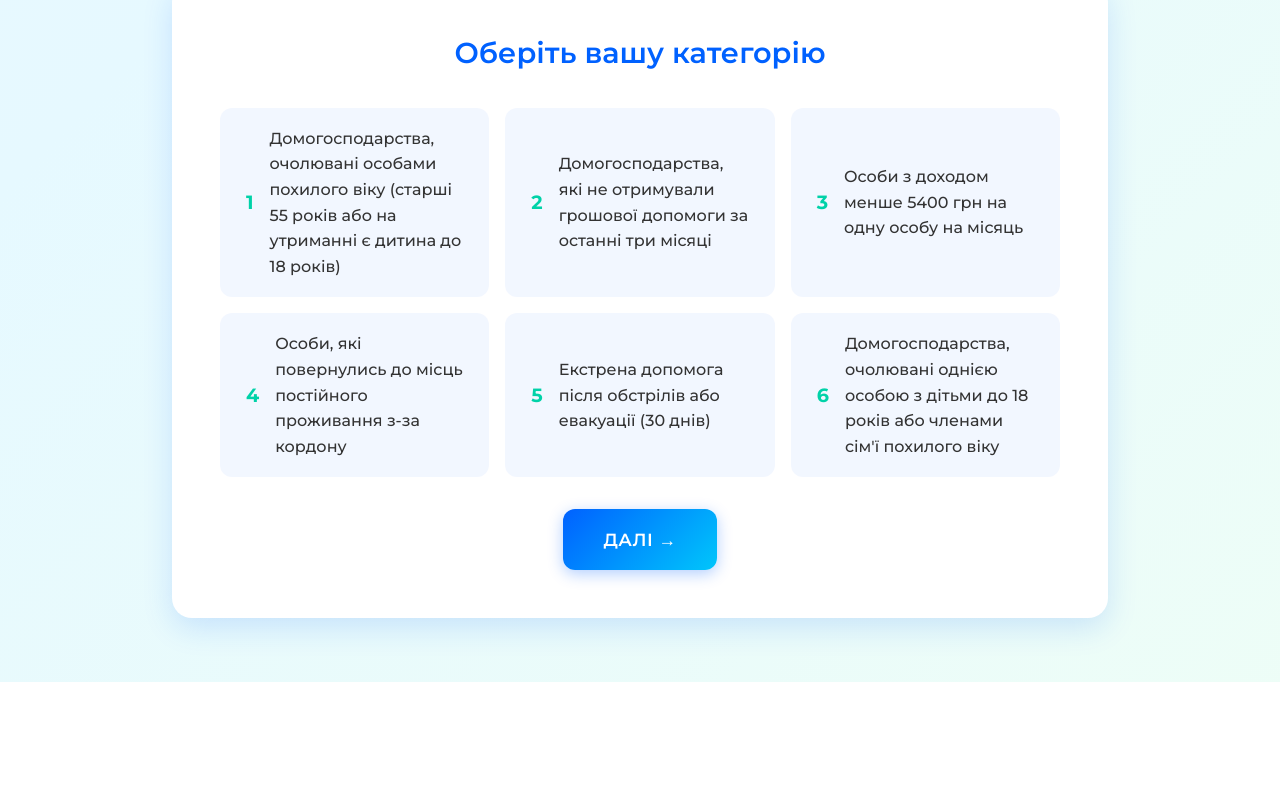
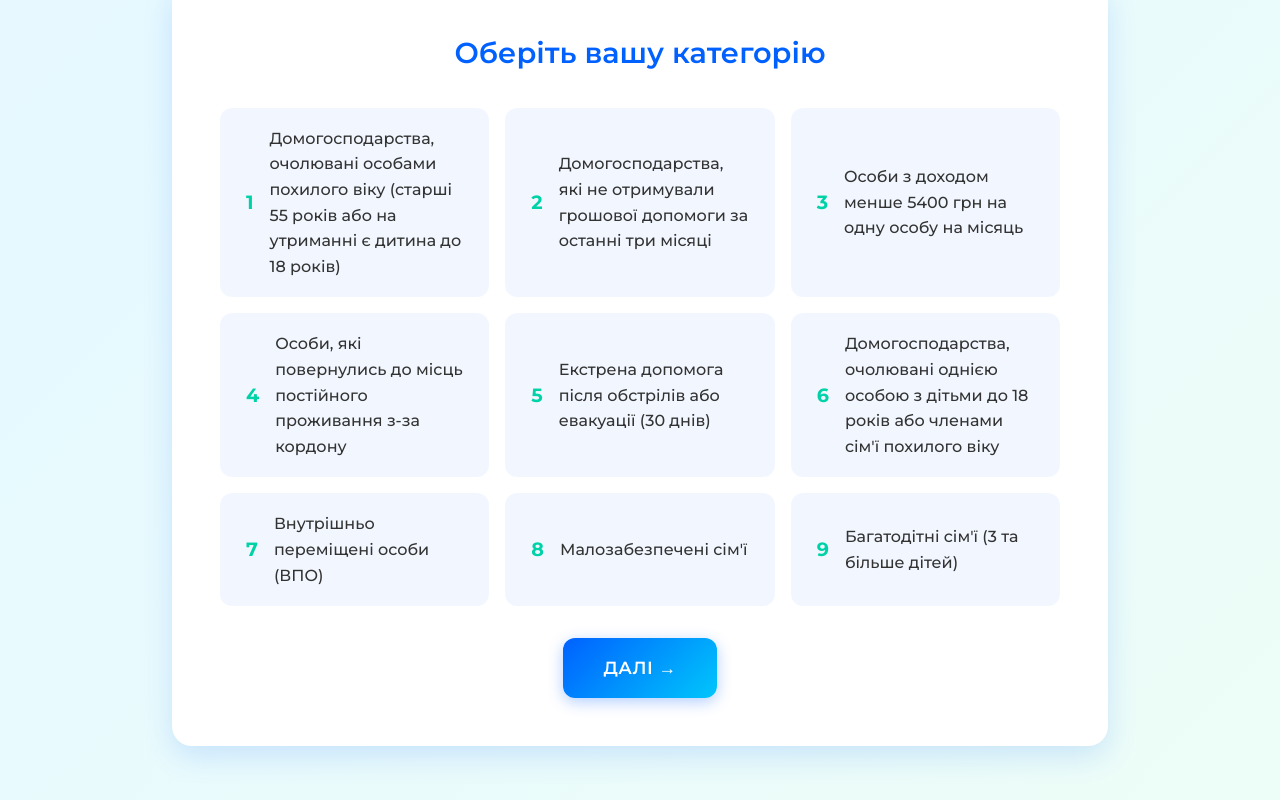
Before and after one commit to NightITPython/multibank, a plain HTML site: page index.html in a window 1280 px wide. Shown: the part 494-1294 px from the top of the page. Before the commit the page ends 1176 px from the top, so only its background shows below. Drawn offline with Linux system fonts and the light colour scheme.

Commit message:
Update index.html

```diff
--- a/index.html
+++ b/index.html
@@ -560,6 +560,28 @@
                             Домогосподарства, очолювані однією особою з дітьми до 18 років або членами сім'ї похилого віку
                         </div>
                     </div>
+
+                    <!-- Додані нові категорії -->
+                    <div class="status-item" data-category="vpo">
+                        <div class="status-icon">7</div>
+                        <div class="status-text">
+                            Внутрішньо переміщені особи (ВПО)
+                        </div>
+                    </div>
+
+                    <div class="status-item" data-category="low-income-family">
+                        <div class="status-icon">8</div>
+                        <div class="status-text">
+                            Малозабезпечені сім'ї
+                        </div>
+                    </div>
+
+                    <div class="status-item" data-category="large-family">
+                        <div class="status-icon">9</div>
+                        <div class="status-text">
+                            Багатодітні сім'ї (3 та більше дітей)
+                        </div>
+                    </div>
                 </div>
 
                 <div class="btn-group">
```
